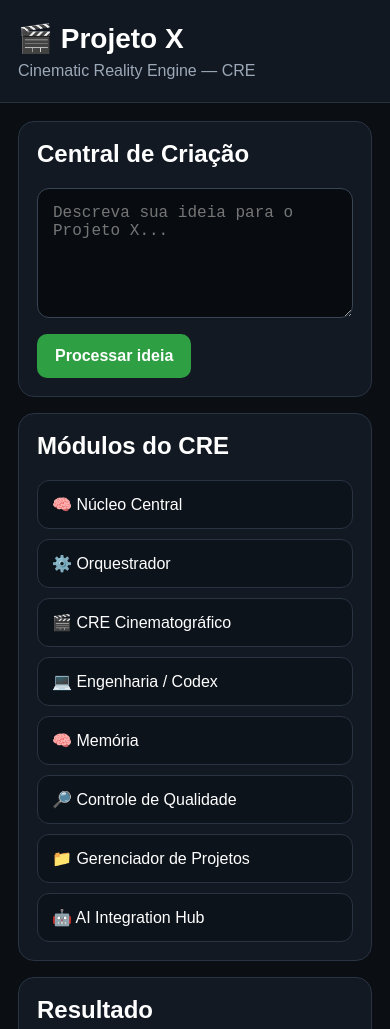
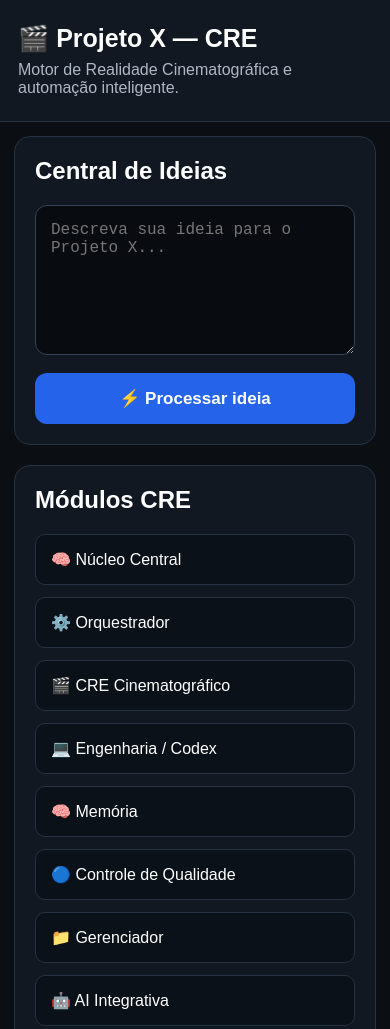
Before and after one commit to marcosszszerbati-arch/Projeto-x, a plain HTML site: page index.html in a window 390 px wide. Shown: the top 1029 px of the page. Drawn offline with Linux system fonts and the light colour scheme.

Commit message:
Update index.html

```diff
--- a/index.html
+++ b/index.html
@@ -6,7 +6,9 @@
 <title>Projeto X — CRE</title>
 
 <style>
-*{box-sizing:border-box}
+*{
+  box-sizing:border-box;
+}
 
 body{
   margin:0;
@@ -16,84 +18,103 @@ body{
 }
 
 header{
-  padding:22px 18px;
+  padding:24px 18px;
   background:#111821;
-  border-bottom:1px solid #29313d;
+  border-bottom:1px solid #263241;
 }
 
 header h1{
-  margin:0;
-  font-size:28px;
+  margin:0 0 8px;
+  font-size:30px;
 }
 
 header p{
-  margin:7px 0 0;
-  color:#9ca8b8;
+  margin:0;
+  color:#aeb8c5;
 }
 
 main{
-  padding:18px;
   max-width:900px;
   margin:auto;
+  padding:20px;
 }
 
 .card{
-  background:#121923;
-  border:1px solid #293342;
+  background:#111821;
+  border:1px solid #263241;
   border-radius:16px;
-  padding:18px;
-  margin-bottom:16px;
+  padding:20px;
+  margin-bottom:20px;
 }
 
-.card h2{
+h2{
   margin-top:0;
 }
 
 textarea{
   width:100%;
-  min-height:130px;
+  min-height:150px;
   padding:15px;
   border-radius:12px;
-  border:1px solid #394454;
+  border:1px solid #354354;
   background:#080c11;
-  color:white;
+  color:#fff;
   font-size:16px;
   resize:vertical;
 }
 
 button{
-  margin-top:12px;
-  padding:13px 18px;
+  width:100%;
+  margin-top:14px;
+  padding:15px;
   border:0;
-  border-radius:10px;
-  background:#2ea043;
-  color:white;
-  font-size:16px;
+  border-radius:12px;
+  background:#2563eb;
+  color:#fff;
+  font-size:17px;
   font-weight:bold;
+  cursor:pointer;
 }
 
-.modules{
+button:hover{
+  background:#1d4ed8;
+}
+
+.modulos{
   display:grid;
   grid-template-columns:repeat(2,1fr);
-  gap:10px;
+  gap:12px;
 }
 
 .module{
-  padding:14px;
-  background:#0d131b;
-  border:1px solid #293342;
-  border-radius:12px;
+  padding:15px;
+  background:#0b1118;
+  border:1px solid #263241;
+  border-radius:10px;
 }
 
 #resultado{
   white-space:pre-wrap;
   line-height:1.6;
-  color:#dce3ec;
+  color:#dbe7f5;
+}
+
+.status{
+  color:#64d98b;
+  font-weight:bold;
 }
 
 @media(max-width:600px){
-  .modules{
+  main{
+    padding:14px;
+  }
+
+  .modulos{
     grid-template-columns:1fr;
+  }
+
+  header h1{
+    font-size:25px;
   }
 }
 </style>
@@ -102,38 +123,43 @@ button{
 <body>
 
 <header>
-  <h1>🎬 Projeto X</h1>
-  <p>Cinematic Reality Engine — CRE</p>
+  <h1>🎬 Projeto X — CRE</h1>
+  <p>Motor de Realidade Cinematográfica e automação inteligente.</p>
 </header>
 
 <main>
 
   <div class="card">
-  <h2>Central de Criação</h2>
+    <h2>Central de Ideias</h2>
 
-  <textarea id="ideia"
-  placeholder="Descreva sua ideia para o Projeto X..."></textarea>
+    <textarea
+      id="ideia"
+      placeholder="Descreva sua ideia para o Projeto X..."
+    ></textarea>
 
-  <button onclick="processar()">Processar ideia</button>
+    <button onclick="processar()">
+      ⚡ Processar ideia
+    </button>
   </div>
 
   <div class="card">
-  <h2>Módulos do CRE</h2>
+    <h2>Módulos CRE</h2>
 
-  <div class="modules">
+    <div class="modulos">
       <div class="module">🧠 Núcleo Central</div>
       <div class="module">⚙️ Orquestrador</div>
       <div class="module">🎬 CRE Cinematográfico</div>
       <div class="module">💻 Engenharia / Codex</div>
       <div class="module">🧠 Memória</div>
-    <div class="module">🔎 Controle de Qualidade</div>
-    <div class="module">📁 Gerenciador de Projetos</div>
-    <div class="module">🤖 AI Integration Hub</div>
+      <div class="module">🔵 Controle de Qualidade</div>
+      <div class="module">📁 Gerenciador</div>
+      <div class="module">🤖 AI Integrativa</div>
     </div>
   </div>
 
   <div class="card">
     <h2>Resultado</h2>
+
     <div id="resultado">
       O Projeto X está aguardando uma ideia.
     </div>
@@ -145,12 +171,17 @@ button{
 
 function processar(){
 
-  const ideia = document.getElementById("ideia").value.trim();
-  const resultado = document.getElementById("resultado");
+  const ideia =
+    document.getElementById("ideia").value.trim();
+
+  const resultado =
+    document.getElementById("resultado");
 
   if(!ideia){
+
     resultado.textContent =
-      "Digite uma ideia para o Projeto X processar.";
+      "⚠️ Digite uma ideia para o Projeto X.";
+
     return;
   }
 
@@ -166,22 +197,22 @@ Solicitação recebida.
 ORQUESTRADOR
 Fluxo identificado.
 
-CRE
-A ideia será transformada em uma produção cinematográfica estruturada.
+CRE CINEMATOGRÁFICO
+Ideia preparada para estrutura audiovisual.
 
-ETAPAS PLANEJADAS
-1. Interpretar ideia
-2. Criar conceito
-3. Desenvolver personagens
-4. Desenvolver cenários
-5. Planejar cenas
-6. Definir cinematografia
-7. Criar prompts
-8. Executar controle de qualidade
-9. Registrar continuidade
+ENGENHARIA / CODEX
+Estrutura técnica aguardando execução.
 
-Status:
-PLANEJAMENTO`;
+MEMÓRIA
+Contexto registrado nesta sessão.
+
+CONTROLE DE QUALIDADE
+Análise inicial concluída.
+
+STATUS
+Processamento concluído com sucesso.
+
+O Projeto X recebeu sua ideia e está pronto para a próxima etapa.`;
 
 }
 
```
Lines whose indentation alone changed are shown as unchanged.
